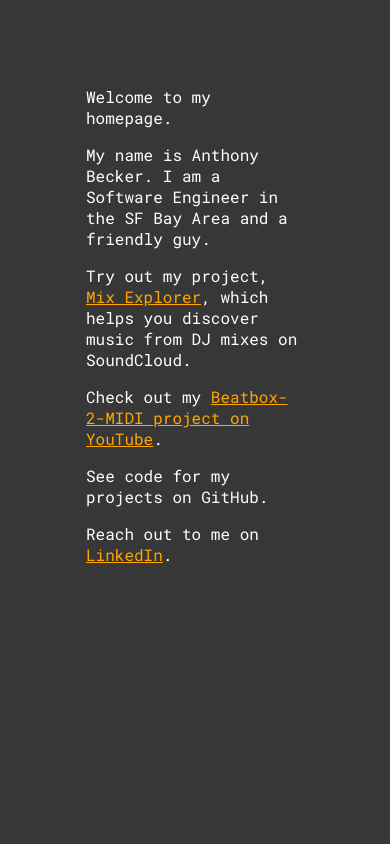
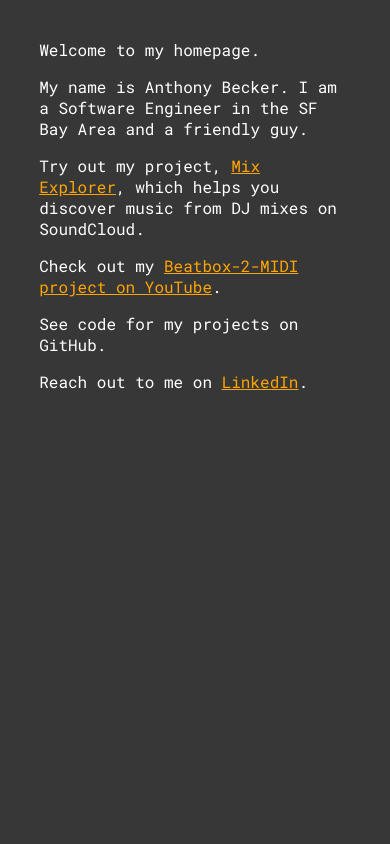
Before and after one commit to becker929/dj-explorer, a Flask app: page / in a window 390 px wide. Run offline with Flask 2, Linux system fonts and the light colour scheme.

Commit message:
minor: mobile homepage margin

```diff
--- a/templates/index.html
+++ b/templates/index.html
@@ -9,7 +9,7 @@
                 font-family: Roboto Mono, monospace;
                 color: white;
                 background-color: rgb(55, 55, 55);
-                padding: 20%;
+                padding: 8%;
             }
 
             /* unvisited link */
@@ -31,6 +31,12 @@
             a:active {
             color: lightblue;
             }
+
+            @media only screen and (min-width: 768px) {
+                body {
+                    padding: 20%;
+                }
+            }
         </style>
     </head>
     <body>
```
